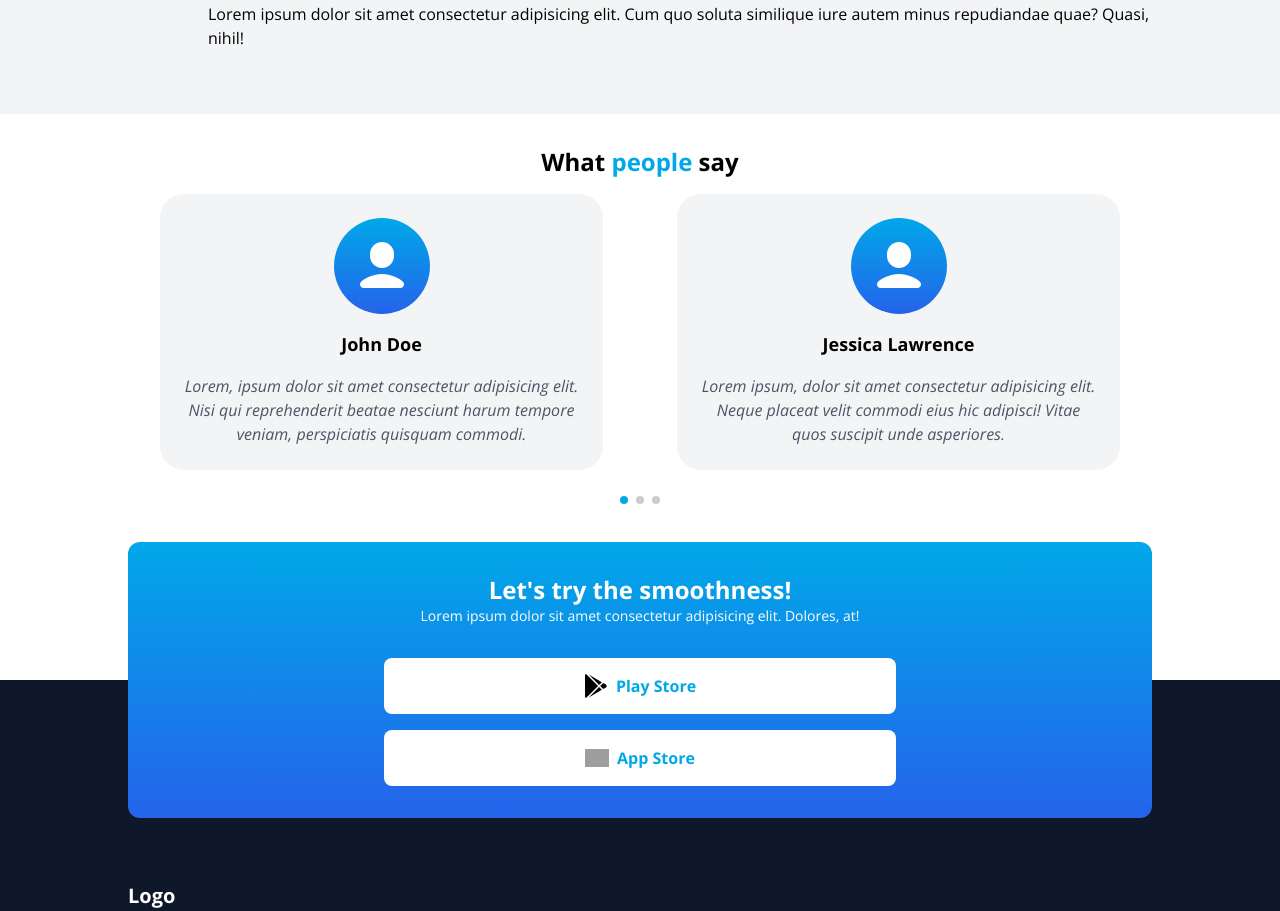
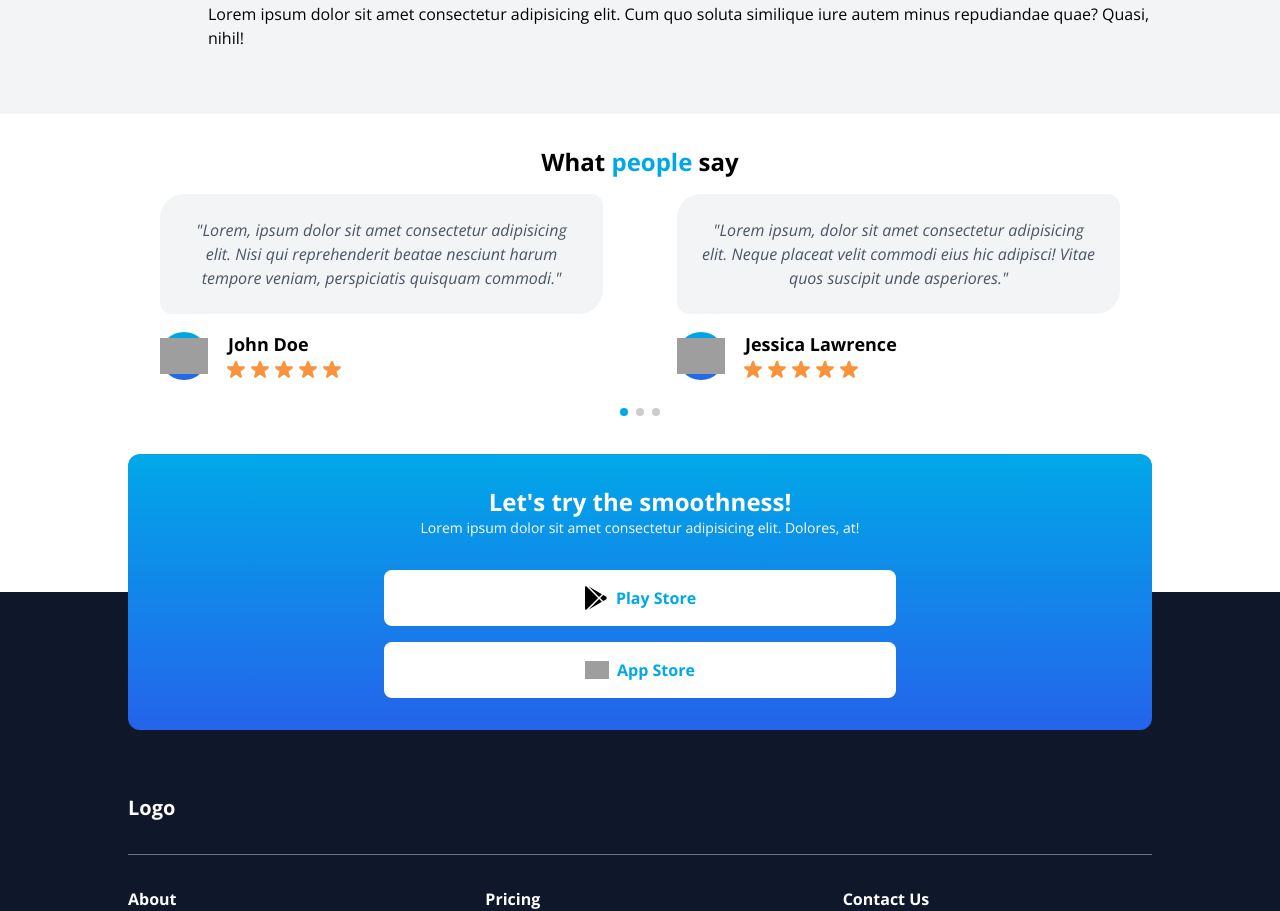
Before and after one commit to rijalislamir/portfolio-laundry, a Vue app: page / in a window 1280 px wide. Shown: the part 1674-2585 px from the top of the page. Built offline with nearby package versions, Linux system fonts and the light colour scheme; grey boxes are pictures that could not be loaded.

Commit message:
rename file and add stars in testimonial

```diff
--- a/src/App.vue
+++ b/src/App.vue
@@ -3,7 +3,7 @@ import Navbar from "./components/Navbar.vue";
 import Hero from "./components/Hero.vue";
 import About from "./components/About.vue";
 import Service from "./components/Service.vue";
-import Testimony from "./components/Testimony.vue";
+import Testimonial from "./components/Testimonial.vue";
 import FooterCopyright from "./components/FooterCopyright.vue";
 </script>
 
@@ -12,6 +12,6 @@ import FooterCopyright from "./components/FooterCopyright.vue";
   <Hero />
   <About />
   <Service />
-  <Testimony />
+  <Testimonial />
   <FooterCopyright />
 </template>
--- /dev/null
+++ b/src/components/Testimonial.vue
@@ -0,0 +1,151 @@
+<template>
+  <section class="py-8">
+    <h1 class="text-center text-2xl font-bold px-6">
+      What <span class="text-blue-main">people</span> say
+    </h1>
+
+    <div class="max-w-5xl mx-auto">
+      <Swiper
+        :modules="modules"
+        :slides-per-view="screenWidth < 820 ? 1 : 2"
+        :space-between="10"
+        :pagination="{ clickable: true }"
+      >
+        <SwiperSlide v-for="person in data" class="flex justify-center">
+          <!-- <div
+            class="text-center p-6 mx-8 my-4 max-w-[463px] bg-gray-100 rounded-3xl h-full"
+          > -->
+          <div class="text-center mx-8 my-4 max-w-[463px]">
+            <p
+              class="bg-gray-100 p-6 rounded-tl-3xl rounded-br-3xl rounded-tr-xl rounded-bl-xl italic text-gray-600"
+            >
+              {{ '"' + person.text + '"' }}
+            </p>
+
+            <div class="flex items-center flex-start gap-4 mt-4">
+              <div
+                class="bg-gradient-to-b from-blue-main to-blue-600 w-12 h-12 rounded-full flex items-center justify-center"
+              >
+                <img
+                  v-if="person.photo"
+                  :src="person.photo"
+                  class="w-full"
+                  alt="user-photo"
+                />
+                <img v-else :src="userIcon" class="w-8" alt="user-photo" />
+              </div>
+
+              <div class="flex flex-col items-start">
+                <span class="font-bold text-lg inline-block ml-1">
+                  {{ person.name }}
+                </span>
+
+                <div class="flex items-center justify-center">
+                  <svg
+                    class="w-6 h-6 text-orange-400"
+                    xmlns="http://www.w3.org/2000/svg"
+                    viewBox="0 0 20 20"
+                    fill="currentColor"
+                  >
+                    <path
+                      d="M9.049 2.927c.3-.921 1.603-.921 1.902 0l1.07 3.292a1 1 0 00.95.69h3.462c.969 0 1.371 1.24.588 1.81l-2.8 2.034a1 1 0 00-.364 1.118l1.07 3.292c.3.921-.755 1.688-1.54 1.118l-2.8-2.034a1 1 0 00-1.175 0l-2.8 2.034c-.784.57-1.838-.197-1.539-1.118l1.07-3.292a1 1 0 00-.364-1.118L2.98 8.72c-.783-.57-.38-1.81.588-1.81h3.461a1 1 0 00.951-.69l1.07-3.292z"
+                    />
+                  </svg>
+                  <svg
+                    class="w-6 h-6 text-orange-400"
+                    xmlns="http://www.w3.org/2000/svg"
+                    viewBox="0 0 20 20"
+                    fill="currentColor"
+                  >
+                    <path
+                      d="M9.049 2.927c.3-.921 1.603-.921 1.902 0l1.07 3.292a1 1 0 00.95.69h3.462c.969 0 1.371 1.24.588 1.81l-2.8 2.034a1 1 0 00-.364 1.118l1.07 3.292c.3.921-.755 1.688-1.54 1.118l-2.8-2.034a1 1 0 00-1.175 0l-2.8 2.034c-.784.57-1.838-.197-1.539-1.118l1.07-3.292a1 1 0 00-.364-1.118L2.98 8.72c-.783-.57-.38-1.81.588-1.81h3.461a1 1 0 00.951-.69l1.07-3.292z"
+                    />
+                  </svg>
+                  <svg
+                    class="w-6 h-6 text-orange-400"
+                    xmlns="http://www.w3.org/2000/svg"
+                    viewBox="0 0 20 20"
+                    fill="currentColor"
+                  >
+                    <path
+                      d="M9.049 2.927c.3-.921 1.603-.921 1.902 0l1.07 3.292a1 1 0 00.95.69h3.462c.969 0 1.371 1.24.588 1.81l-2.8 2.034a1 1 0 00-.364 1.118l1.07 3.292c.3.921-.755 1.688-1.54 1.118l-2.8-2.034a1 1 0 00-1.175 0l-2.8 2.034c-.784.57-1.838-.197-1.539-1.118l1.07-3.292a1 1 0 00-.364-1.118L2.98 8.72c-.783-.57-.38-1.81.588-1.81h3.461a1 1 0 00.951-.69l1.07-3.292z"
+                    />
+                  </svg>
+                  <svg
+                    class="w-6 h-6 text-orange-400"
+                    xmlns="http://www.w3.org/2000/svg"
+                    viewBox="0 0 20 20"
+                    fill="currentColor"
+                  >
+                    <path
+                      d="M9.049 2.927c.3-.921 1.603-.921 1.902 0l1.07 3.292a1 1 0 00.95.69h3.462c.969 0 1.371 1.24.588 1.81l-2.8 2.034a1 1 0 00-.364 1.118l1.07 3.292c.3.921-.755 1.688-1.54 1.118l-2.8-2.034a1 1 0 00-1.175 0l-2.8 2.034c-.784.57-1.838-.197-1.539-1.118l1.07-3.292a1 1 0 00-.364-1.118L2.98 8.72c-.783-.57-.38-1.81.588-1.81h3.461a1 1 0 00.951-.69l1.07-3.292z"
+                    />
+                  </svg>
+                  <svg
+                    class="w-6 h-6 text-orange-400"
+                    xmlns="http://www.w3.org/2000/svg"
+                    viewBox="0 0 20 20"
+                    fill="currentColor"
+                  >
+                    <path
+                      d="M9.049 2.927c.3-.921 1.603-.921 1.902 0l1.07 3.292a1 1 0 00.95.69h3.462c.969 0 1.371 1.24.588 1.81l-2.8 2.034a1 1 0 00-.364 1.118l1.07 3.292c.3.921-.755 1.688-1.54 1.118l-2.8-2.034a1 1 0 00-1.175 0l-2.8 2.034c-.784.57-1.838-.197-1.539-1.118l1.07-3.292a1 1 0 00-.364-1.118L2.98 8.72c-.783-.57-.38-1.81.588-1.81h3.461a1 1 0 00.951-.69l1.07-3.292z"
+                    />
+                  </svg>
+                </div>
+              </div>
+            </div>
+          </div>
+        </SwiperSlide>
+      </Swiper>
+    </div>
+  </section>
+</template>
+
+<script setup lang="ts">
+import { ref, onMounted, onUnmounted } from "vue";
+import { Swiper, SwiperSlide } from "swiper/vue";
+import { Pagination, Scrollbar, A11y } from "swiper";
+import userIcon from "../assets/img/icons/icons8-user-60.png";
+
+import "swiper/css";
+import "swiper/css/pagination";
+import "swiper/css/scrollbar";
+
+const screenWidth = ref(window.innerWidth);
+const modules = [Pagination, Scrollbar, A11y];
+const data = [
+  {
+    photo:
+      "https://cdn.rareblocks.xyz/collection/celebration/images/testimonials/9/avatar-2.jpg",
+    name: "John Doe",
+    text: "Lorem, ipsum dolor sit amet consectetur adipisicing elit. Nisi qui reprehenderit beatae nesciunt harum tempore veniam, perspiciatis quisquam commodi.",
+  },
+  {
+    photo:
+      "https://cdn.rareblocks.xyz/collection/celebration/images/testimonials/9/avatar-1.jpg",
+    name: "Jessica Lawrence",
+    text: "Lorem ipsum, dolor sit amet consectetur adipisicing elit. Neque placeat velit commodi eius hic adipisci! Vitae quos suscipit unde asperiores.",
+  },
+  {
+    photo: null,
+    name: "Andrew Davidson",
+    text: "Lorem ipsum dolor sit amet consectetur adipisicing elit. Pariatur molestiae eum ea aliquam quaerat animi, repellat, nemo vitae deleniti perferendis amet quasi.",
+  },
+  {
+    photo:
+      "https://cdn.rareblocks.xyz/collection/celebration/images/testimonials/9/avatar-3.jpg",
+    name: "Selena Gomez",
+    text: "Lorem ipsum, dolor sit amet consectetur adipisicing elit. Neque placeat velit commodi eius hic adipisci! Vitae quos suscipit unde asperiores.",
+  },
+];
+
+const onWidthChange = () => (screenWidth.value = window.innerWidth);
+
+onMounted(() => {
+  window.addEventListener("resize", onWidthChange);
+});
+
+onUnmounted(() => {
+  window.removeEventListener("resize", onWidthChange);
+});
+</script>
--- a/src/components/Testimony.vue
+++ /dev/null
@@ -1,78 +0,0 @@
-<template>
-  <section class="py-8">
-    <h1 class="text-center text-2xl font-bold px-6">
-      What <span class="text-blue-main">people</span> say
-    </h1>
-
-    <div class="max-w-5xl mx-auto">
-      <Swiper
-        :modules="modules"
-        :slides-per-view="screenWidth < 1000 ? 1 : 2"
-        :space-between="10"
-        :pagination="{ clickable: true }"
-      >
-        <SwiperSlide v-for="person in data" class="flex justify-center">
-          <div
-            class="text-center p-6 mx-8 my-4 max-w-[463px] bg-gray-100 rounded-3xl h-full"
-          >
-            <div
-              class="bg-gradient-to-b from-blue-main to-blue-600 w-24 h-24 rounded-full m-auto flex items-center justify-center"
-            >
-              <img :src="userIcon" alt="user-photo" />
-            </div>
-
-            <span class="font-bold text-lg inline-block p-4">
-              {{ person.name }}
-            </span>
-
-            <p class="italic text-gray-600">
-              {{ person.text }}
-            </p>
-          </div>
-        </SwiperSlide>
-      </Swiper>
-    </div>
-  </section>
-</template>
-
-<script setup lang="ts">
-import { ref, onMounted, onUnmounted } from "vue";
-import { Swiper, SwiperSlide } from "swiper/vue";
-import { Pagination, Scrollbar, A11y } from "swiper";
-import userIcon from "../assets/img/icons/icons8-user-60.png";
-
-import "swiper/css";
-import "swiper/css/pagination";
-import "swiper/css/scrollbar";
-
-const screenWidth = ref(window.innerWidth);
-const modules = [Pagination, Scrollbar, A11y];
-const data = [
-  {
-    name: "John Doe",
-    text: "Lorem, ipsum dolor sit amet consectetur adipisicing elit. Nisi qui reprehenderit beatae nesciunt harum tempore veniam, perspiciatis quisquam commodi.",
-  },
-  {
-    name: "Jessica Lawrence",
-    text: "Lorem ipsum, dolor sit amet consectetur adipisicing elit. Neque placeat velit commodi eius hic adipisci! Vitae quos suscipit unde asperiores.",
-  },
-  {
-    name: "Andrew Davidson",
-    text: "Lorem ipsum dolor sit amet consectetur adipisicing elit. Pariatur molestiae eum ea aliquam quaerat animi, repellat, nemo vitae deleniti perferendis amet quasi.",
-  },
-  {
-    name: "Selena Gomez",
-    text: "Lorem ipsum, dolor sit amet consectetur adipisicing elit. Neque placeat velit commodi eius hic adipisci! Vitae quos suscipit unde asperiores.",
-  },
-];
-
-const onWidthChange = () => (screenWidth.value = window.innerWidth);
-
-onMounted(() => {
-  window.addEventListener("resize", onWidthChange);
-});
-
-onUnmounted(() => {
-  window.removeEventListener("resize", onWidthChange);
-});
-</script>
```
